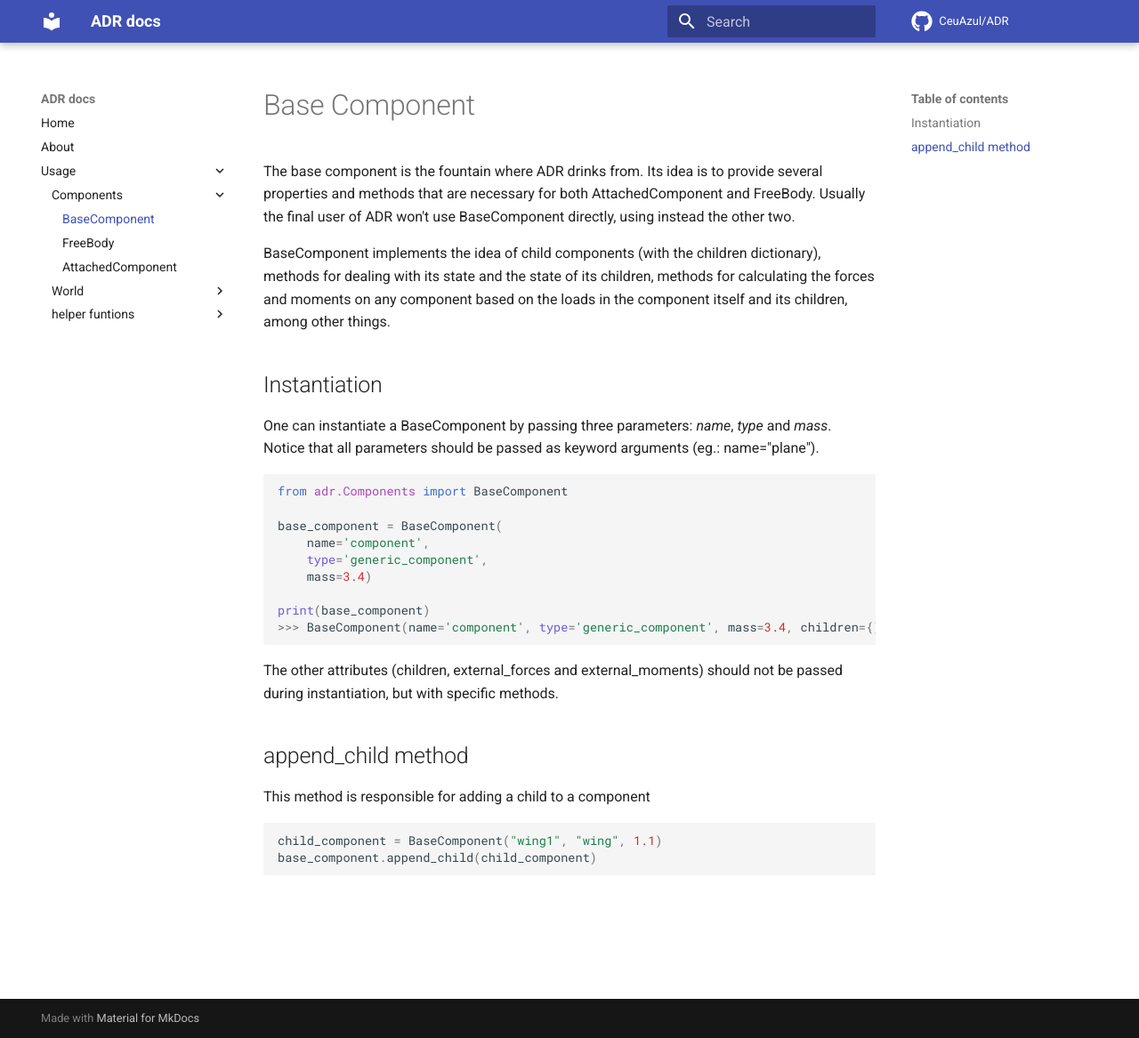
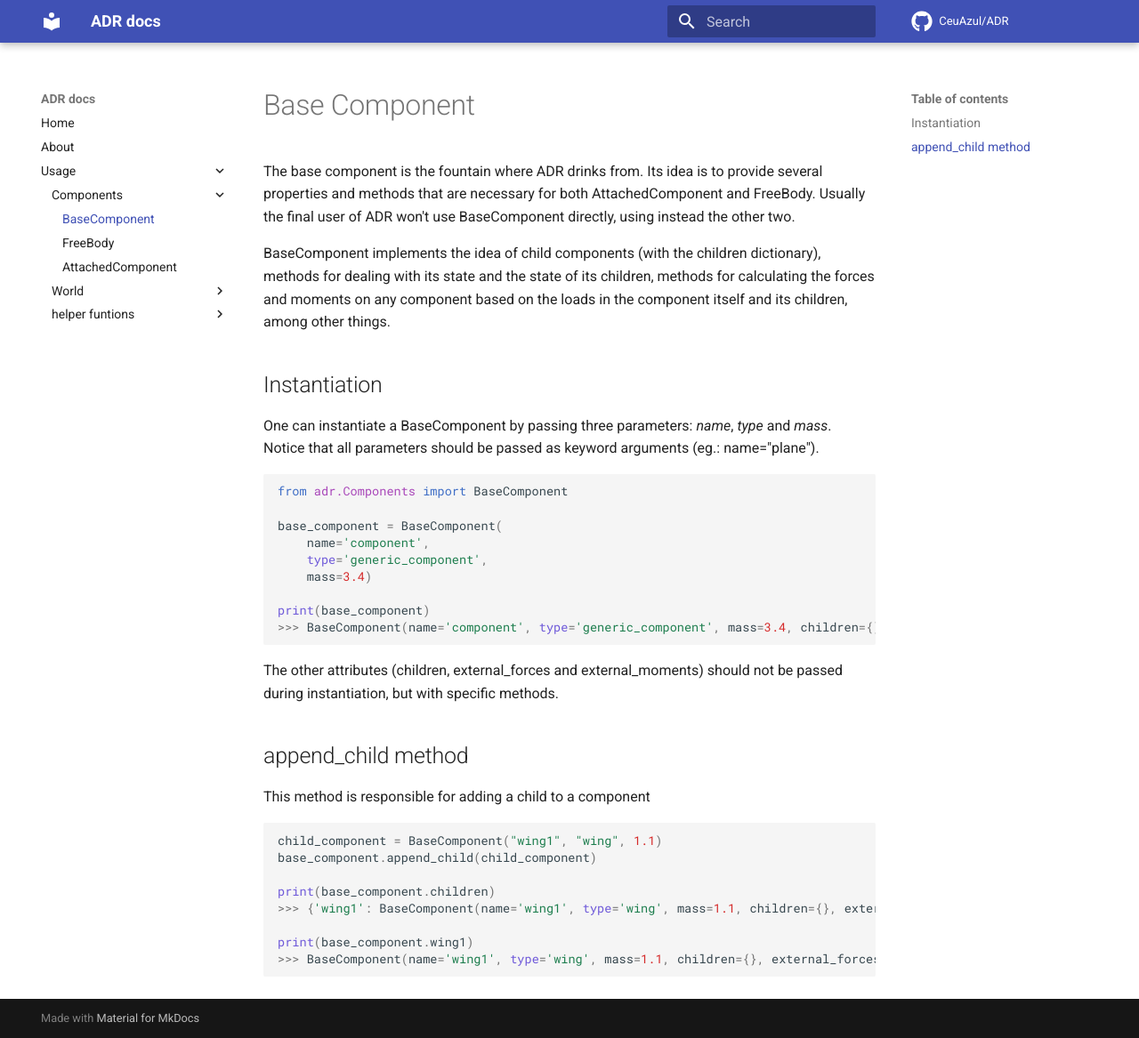
Before and after one commit to CeuAzul/ADR, an MkDocs documentation site: the page built from docs/Components/BaseComponent.md, in a window 1280 px wide and 1167 px high. Shown: the whole window at 89% size. Built offline with MkDocs 1.6.1 and Material for MkDocs 9.7.7, drawn with Linux system fonts in a browser that asks for light colours; comment, search, counter and statistics services are not loaded.

Commit message:
changing the append_child function documentation

````diff
--- a/docs/Components/BaseComponent.md
+++ b/docs/Components/BaseComponent.md
@@ -27,4 +27,10 @@ This method is responsible for adding a child to a component
 ``` python
 child_component = BaseComponent("wing1", "wing", 1.1)
 base_component.append_child(child_component)
+
+print(base_component.children)
+>>> {'wing1': BaseComponent(name='wing1', type='wing', mass=1.1, children={}, external_forces={}, external_moments={})}
+
+print(base_component.wing1)
+>>> BaseComponent(name='wing1', type='wing', mass=1.1, children={}, external_forces={}, external_moments={})
 ```
````
